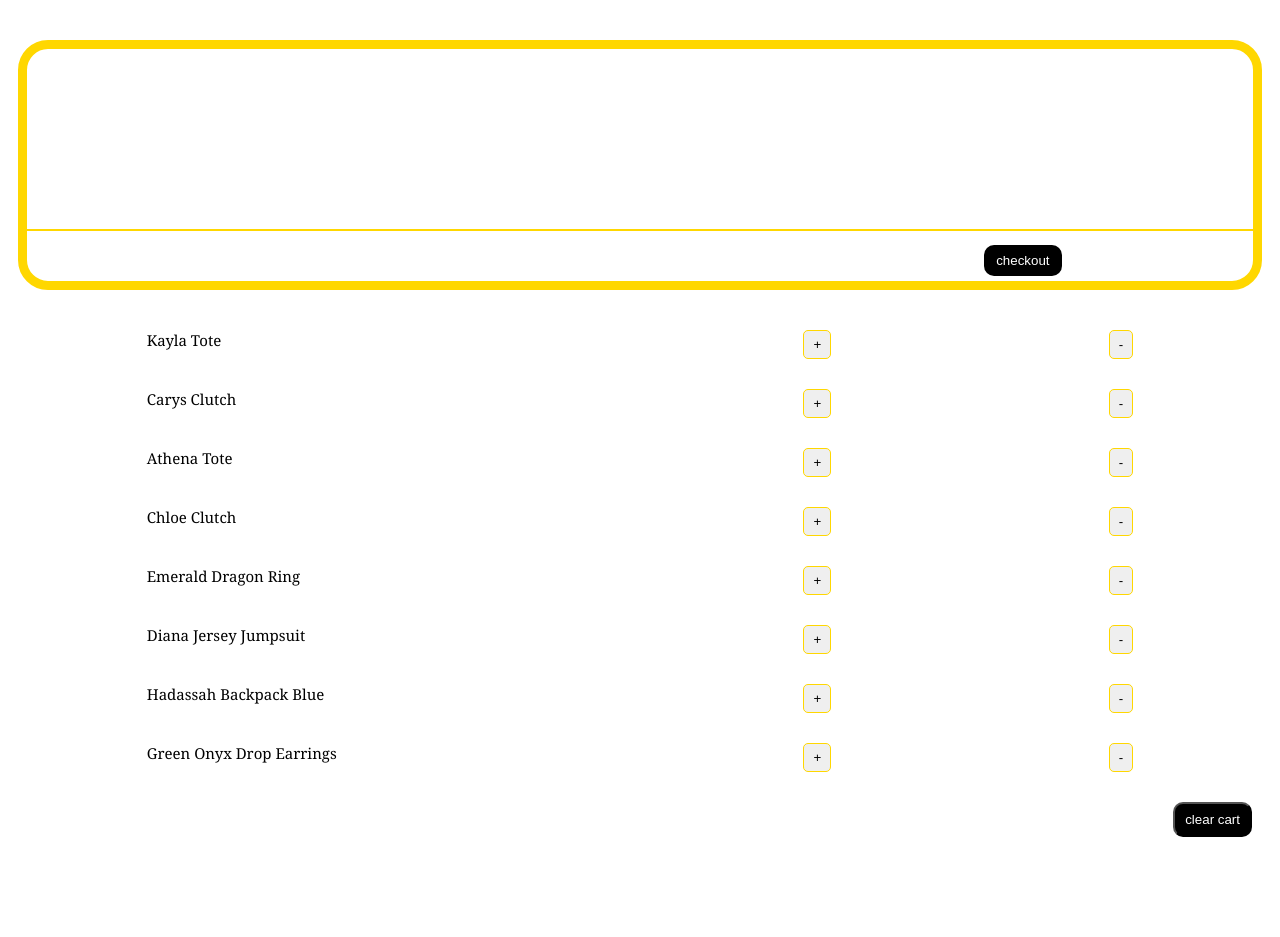
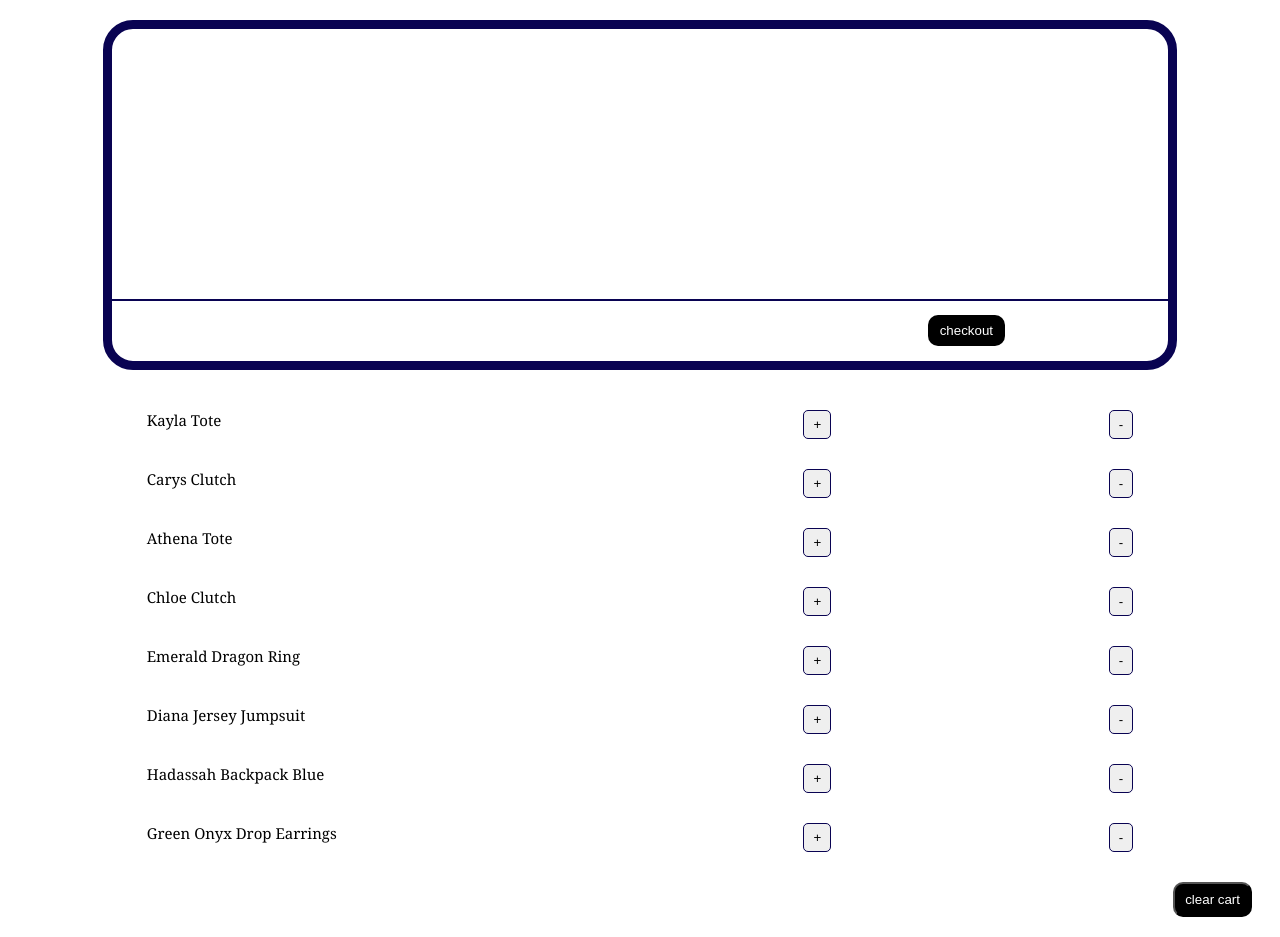
Before and after one commit to Nonyeah/full-shopping-cart, a React (Vite) app: page / in a window 1280 px wide. Before the commit the page ends 857 px from the top, so only its background shows below. Built offline with nearby package versions, Linux system fonts and the light colour scheme.

Commit message:
changed css styles

```diff
--- a/src/App.css
+++ b/src/App.css
@@ -4,10 +4,12 @@
 
 .cart {
   margin: 40px 10px;
-  height: 250px;
-  border: 9px solid #ffd700;
+  height: 350px;
+  border: 9px solid #090352;
   position: relative;
   border-radius: 30px;
+  width: 85%;
+  margin: 20px auto;
 }
 
 .cart ul {
@@ -21,13 +23,13 @@
 
 .totalbox {
   position: absolute;
-  top: 180px;
+  top: 270px;
   left: 0;
   height: 60px;
   display: flex;
   justify-content: space-around;
   align-items: center;
-  border-top: 2px solid #ffd700;
+  border-top: 2px solid #090352;
   width: 100%;
   padding: 16px 0;
 }
@@ -69,7 +71,7 @@
 
 .buttonlist button {
   cursor: pointer;
-  border: 1px solid #ffd700;
+  border: 1px solid #090352;
   padding: 6px 9px;
   border-radius: 5px;
 }
@@ -90,8 +92,10 @@
 
 .checkoutpage {
   margin: 40px 10px;
-  border: 9px solid #ffd700;
+  border: 9px solid #090352;
   border-radius: 20px;
+  width: 85%;
+  margin: 30px auto;
 }
 .checkoutpage span {
   display: inline-block;
@@ -105,7 +109,7 @@
 }
 
 .checkoutpage button {
-  border: 1px solid #ffd700;
+  border: 1px solid #090352;
   padding: 6px 10px;
   border-radius: 10px;
   cursor: pointer;
@@ -140,7 +144,8 @@ input {
   margin: 0;
 }
 .checkoutpage ul {
-  margin: 0;
+  width: 80%;
+  margin: 30px auto;
   padding: 0;
 }
 
@@ -193,6 +198,9 @@ td {
   padding: 16px;
   border-collapse: collapse;
 }
+tbody{
+ text-transform: capitalize;
+}
 
 table,
 .checkouttotal,
@@ -212,14 +220,14 @@ table,
 
 .payment button {
   margin: 10px 0;
-  border: 1px solid #ffd700;
+  border: 1px solid #090352;
   padding: 7px 9px;
   border-radius: 5px;
   display: block;
 }
 .paymentbuttons button {
   padding: 10px;
-  border: 1px solid #ffd700;
+  border: 1px solid #090352;
   border-radius: 10px;
   cursor: pointer;
 }
@@ -256,7 +264,7 @@ form input {
 
 .paymentcontainer {
   margin: 40px 20px;
-  border: 3px solid pink;
+  border: 9px solid #090352;
   border-radius: 20px;
 }
 
@@ -308,7 +316,7 @@ form input {
   display: inline-block;
   width: 80%;
   padding: 16px 10px;
-  border: 1px solid pink;
+  border: 1px solid #090352;
   border-radius: 20px;
   background-color: lightskyblue;
   cursor: pointer;
--- a/src/App.jsx
+++ b/src/App.jsx
@@ -14,7 +14,8 @@ const products = [
   { id: 4, name: "Emerald Dragon Ring", price: 59, quantity: 0 },
   { id: 5, name: "diana jersey jumpsuit", price: 29, quantity: 0},
   { id: 6, name: "hadassah backpack blue", price: 135, quantity: 0},
-  { id: 7, name: "green onyx drop earrings", price: 69, quantity: 0}
+  { id: 7, name: "green onyx drop earrings", price: 69, quantity: 0},
+
 ];
 
 function Cart() {
```
